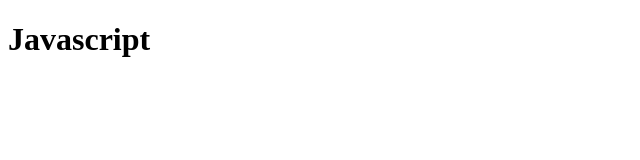
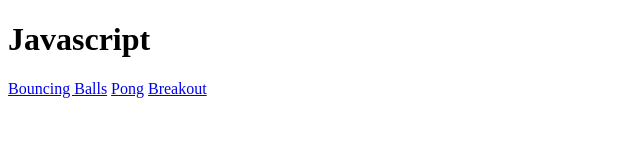
Before and after one commit to mpredosin/javascript, a plain HTML site: page index.html in a window 1280 px wide. Shown: the whole page, without its empty margins (0-640 px from the left). Drawn offline with Linux system fonts and the light colour scheme.

Commit message:
Update index.html

```diff
--- a/index.html
+++ b/index.html
@@ -5,5 +5,8 @@
 </head>
 <body>
 <h1>Javascript</h1>
+<a href="ballbounce.html">Bouncing Balls</a>
+<a href="pong.html">Pong</a>
+<a href="breakout.html">Breakout</a>
 </body>
 </html>
```
